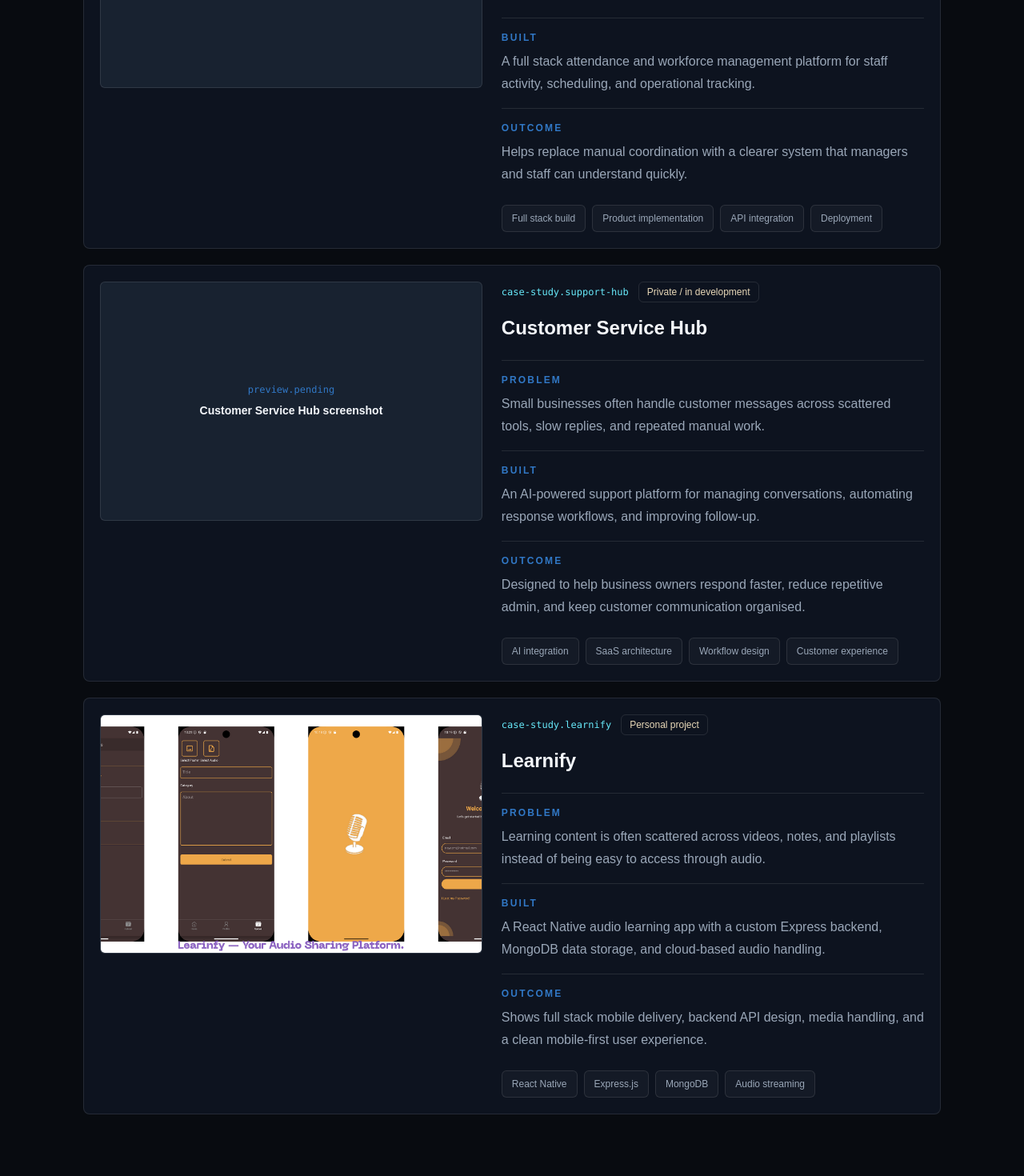
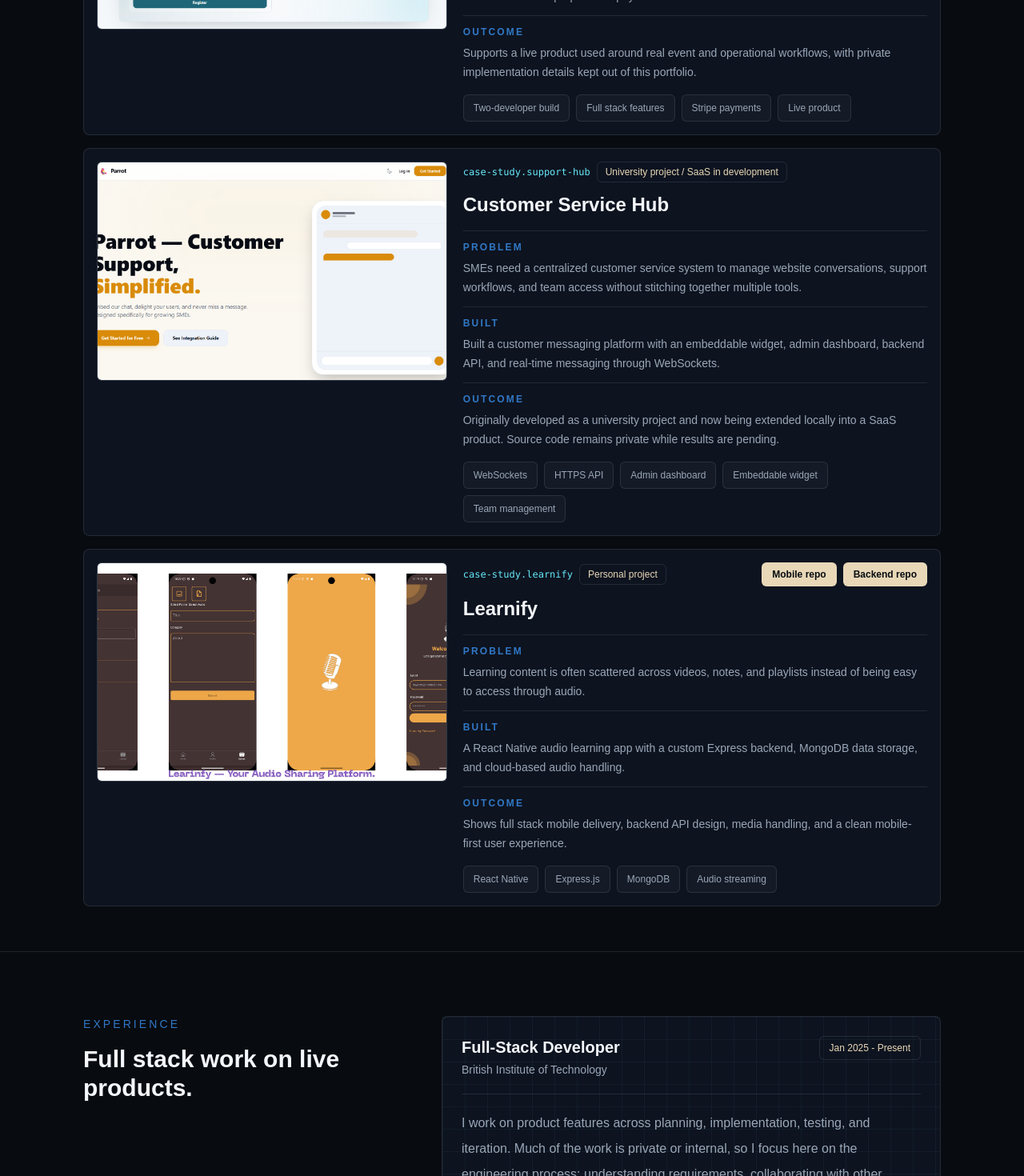
Before and after one commit to alnayeem01/portfolio, a Next.js app: page / in a window 1280 px wide. Shown: the part 1320-2790 px from the top of the page at 80% size. Built offline with nearby package versions, Linux system fonts and the light colour scheme.

Commit message:
chore: ui tidy in about and experience serctoin

```diff
--- a/src/app/page.tsx
+++ b/src/app/page.tsx
@@ -1,4 +1,6 @@
 import { ContactForm } from "./ContactForm";
+import checkdinImage from "../../media/checkdin.png";
+import parrtoImage from "../../media/parrot.png";
 import learnifyImage from "../../media/learinfy.png";
 
 const credibility = ["CS Graduate", "Full Stack", "Open to Work"];
@@ -7,25 +9,28 @@
   {
     name: "Checkdin",
     file: "case-study.checkdin",
-    status: "Live product",
+    status: "Work project / live product",
+    image: checkdinImage.src,
     problem: "Teams need a simpler way to manage attendance, check-ins, and daily workforce visibility.",
     built:
-      "A full stack attendance and workforce management platform for staff activity, scheduling, and operational tracking.",
+      "Built with another developer as a full stack registration and check-in platform, including event workflows and Stripe-powered payments.",
     outcome:
-      "Helps replace manual coordination with a clearer system that managers and staff can understand quickly.",
-    stack: ["Full stack build", "Product implementation", "API integration", "Deployment"],
+      "Supports a live product used around real event and operational workflows, with private implementation details kept out of this portfolio.",
+    stack: ["Two-developer build", "Full stack features", "Stripe payments", "Live product"],
+    links: [{ label: "Live site", href: "https://checkdin.co/" }],
   },
   {
     name: "Customer Service Hub",
     file: "case-study.support-hub",
-    status: "Private / in development",
+    status: "University project / SaaS in development",
+    image: parrtoImage.src,
     problem:
-      "Small businesses often handle customer messages across scattered tools, slow replies, and repeated manual work.",
+      "SMEs need a centralized customer service system to manage website conversations, support workflows, and team access without stitching together multiple tools.",
     built:
-      "An AI-powered support platform for managing conversations, automating response workflows, and improving follow-up.",
+      "Built a customer messaging platform with an embeddable widget, admin dashboard, backend API, and real-time messaging through WebSockets.",
     outcome:
-      "Designed to help business owners respond faster, reduce repetitive admin, and keep customer communication organised.",
-    stack: ["AI integration", "SaaS architecture", "Workflow design", "Customer experience"],
+      "Originally developed as a university project and now being extended locally into a SaaS product. Source code remains private while results are pending.",
+    stack: ["WebSockets", "HTTPS API", "Admin dashboard", "Embeddable widget", "Team management"],
   },
   {
     name: "Learnify",
@@ -39,6 +44,10 @@
     outcome:
       "Shows full stack mobile delivery, backend API design, media handling, and a clean mobile-first user experience.",
     stack: ["React Native", "Express.js", "MongoDB", "Audio streaming"],
+    links: [
+      { label: "Mobile repo", href: "https://github.com/alnayeem01/learnify-mobile-app" },
+      { label: "Backend repo", href: "https://github.com/alnayeem01/learnify-server" },
+    ],
   },
 ];
 
@@ -70,9 +79,9 @@
 
 function TypedField({ label, children }: { label: string; children: React.ReactNode }) {
   return (
-    <div className="grid gap-2 border-t border-white/10 pt-4">
+    <div className="grid gap-1.5 border-t border-white/10 pt-3">
       <p className="text-xs font-semibold uppercase tracking-[0.18em] text-blueprint">{label}</p>
-      <p className="leading-7 text-muted">{children}</p>
+      <p className="text-sm leading-6 text-muted">{children}</p>
     </div>
   );
 }
@@ -175,34 +184,51 @@
         <ProductSnapshotCard />
       </section>
 
-      <section className="border-t border-white/10 py-20" id="work">
+      <section className="border-t border-white/10 py-14" id="work">
         <div className="mx-auto w-full max-w-6xl px-6 sm:px-8 lg:px-10">
           <div className="max-w-2xl">
             <p className="text-sm font-medium uppercase tracking-[0.22em] text-blueprint">Selected systems</p>
-            <h2 className="mt-4 text-3xl font-semibold text-paper sm:text-4xl">Products and platforms built around real needs.</h2>
-            <p className="mt-4 leading-7 text-muted">
+            <h2 className="mt-3 text-3xl font-semibold text-paper sm:text-4xl">Products and platforms built around real needs.</h2>
+            <p className="mt-3 leading-7 text-muted">
               The small structured labels are a visual nod to typed systems. The stories stay focused
               on business problems, product decisions, and what the software helps people do.
             </p>
           </div>
-          <div className="mt-10 grid gap-5">
+          <div className="mt-7 grid gap-4">
             {projects.map((project) => (
-              <article key={project.name} className="grid gap-6 rounded-lg border border-white/10 bg-charcoal/70 p-5 lg:grid-cols-[0.95fr_1.05fr]">
+              <article key={project.name} className="grid gap-5 rounded-lg border border-white/10 bg-charcoal/70 p-4 lg:grid-cols-[0.86fr_1.14fr]">
                 <PlaceholderVisual label={`${project.name} screenshot`} image={project.image} />
                 <div className="flex flex-col justify-between">
                   <div>
-                    <div className="flex flex-wrap items-center gap-3">
-                      <p className="font-mono text-xs text-cyan-signal">{project.file}</p>
-                      <p className="rounded-md border border-white/10 px-2.5 py-1 text-xs text-sand">{project.status}</p>
+                    <div className="flex flex-wrap items-center justify-between gap-3">
+                      <div className="flex flex-wrap items-center gap-2">
+                        <p className="font-mono text-xs text-cyan-signal">{project.file}</p>
+                        <p className="rounded-md border border-white/10 px-2.5 py-1 text-xs text-sand">{project.status}</p>
+                      </div>
+                      {"links" in project && project.links ? (
+                        <div className="flex flex-wrap gap-2">
+                          {project.links.map((link) => (
+                            <a
+                              key={link.href}
+                              className="rounded-md border border-sand/30 bg-sand px-3 py-1.5 text-xs font-semibold text-ink hover:bg-paper"
+                              href={link.href}
+                              target="_blank"
+                              rel="noreferrer"
+                            >
+                              {link.label}
+                            </a>
+                          ))}
+                        </div>
+                      ) : null}
                     </div>
-                    <h3 className="mt-4 text-2xl font-semibold text-paper">{project.name}</h3>
-                    <div className="mt-6 grid gap-4">
+                    <h3 className="mt-3 text-2xl font-semibold text-paper">{project.name}</h3>
+                    <div className="mt-4 grid gap-3">
                       <TypedField label="Problem">{project.problem}</TypedField>
                       <TypedField label="Built">{project.built}</TypedField>
                       <TypedField label="Outcome">{project.outcome}</TypedField>
                     </div>
                   </div>
-                  <div className="mt-6 flex flex-wrap gap-2">
+                  <div className="mt-4 flex flex-wrap gap-2">
                     {project.stack.map((item) => (
                       <span key={item} className="rounded-md border border-white/10 bg-white/3 px-3 py-2 text-xs text-muted">
                         {item}
@@ -220,14 +246,29 @@
         <div className="mx-auto grid w-full max-w-6xl gap-8 px-6 sm:px-8 lg:grid-cols-[0.8fr_1.2fr] lg:px-10">
           <div>
             <p className="text-sm font-medium uppercase tracking-[0.22em] text-blueprint">Experience</p>
-            <h2 className="mt-4 text-3xl font-semibold text-paper">Startup full stack developer.</h2>
+            <h2 className="mt-4 text-3xl font-semibold text-paper">Full stack work on live products.</h2>
           </div>
           <div className="blueprint-panel rounded-lg border border-white/10 bg-charcoal/70 p-6">
-            <p className="text-lg leading-8 text-muted">
-              I work across product features, backend logic, user interfaces, and release details.
-              The focus is practical: understand the business problem, build the right feature, improve
-              the workflow, and keep the product moving.
+            <div className="flex flex-wrap items-start justify-between gap-3 border-b border-white/10 pb-5">
+              <div>
+                <h3 className="text-xl font-semibold text-paper">Full-Stack Developer</h3>
+                <p className="mt-1 text-sm text-muted">British Institute of Technology</p>
+              </div>
+              <p className="rounded-md border border-white/10 px-3 py-1.5 text-xs text-sand">Jan 2025 - Present</p>
+            </div>
+            <p className="mt-5 text-base leading-8 text-muted">
+              I work on product features across planning, implementation, testing, and iteration.
+              Much of the work is private or internal, so I focus here on the engineering process:
+              understanding requirements, collaborating with other developers, and building carefully
+              within real product constraints.
             </p>
+            <div className="mt-6 grid gap-3 sm:grid-cols-3">
+              {["Product engineering", "Team delivery", "Private product work"].map((item) => (
+                <div key={item} className="rounded-md border border-white/10 bg-white/3 px-3 py-2 text-sm text-muted">
+                  {item}
+                </div>
+              ))}
+            </div>
           </div>
         </div>
       </section>
@@ -280,10 +321,19 @@
             <p className="mt-4 leading-7 text-muted">
               Whether it’s a role, project, or product idea, feel free to reach out.
             </p>
-            <div className="mt-8 grid gap-3 text-sm text-muted">
-              <a href="mailto:nayeem2019@hotmail.com">nayeem2019@hotmail.com</a>
-              <a href="https://github.com/alnayeem01">github.com/alnayeem01</a>
-              <a href="https://www.linkedin.com/in/al-shahriar-nayeem/">linkedin.com/in/al-shahriar-nayeem</a>
+            <div className="mt-8 grid max-w-sm gap-2 text-sm">
+              <a className="flex items-center justify-between rounded-md border border-white/10 bg-white/3 px-3 py-2 text-muted hover:border-white/25 hover:text-paper" href="mailto:nayeem2019@hotmail.com">
+                <span>Email</span>
+                <span className="text-xs">nayeem2019@hotmail.com</span>
+              </a>
+              <a className="flex items-center justify-between rounded-md border border-white/10 bg-white/3 px-3 py-2 text-muted hover:border-white/25 hover:text-paper" href="https://github.com/alnayeem01" target="_blank" rel="noreferrer">
+                <span>GitHub</span>
+                <span className="text-xs">alnayeem01</span>
+              </a>
+              <a className="flex items-center justify-between rounded-md border border-white/10 bg-white/3 px-3 py-2 text-muted hover:border-white/25 hover:text-paper" href="https://www.linkedin.com/in/al-shahriar-nayeem/" target="_blank" rel="noreferrer">
+                <span>LinkedIn</span>
+                <span className="text-xs">al-shahriar-nayeem</span>
+              </a>
             </div>
           </div>
           <div className="rounded-lg border border-white/10 bg-charcoal/70 p-6">
```
Also changed, not shown: media/checkdin.png (added), media/parrot.png (added).
